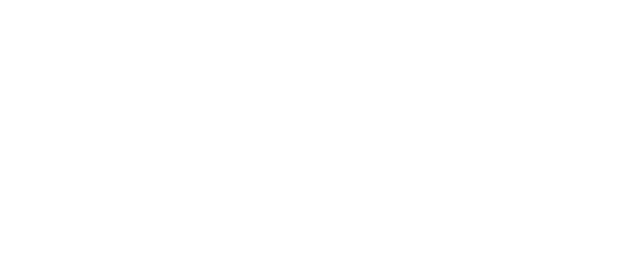
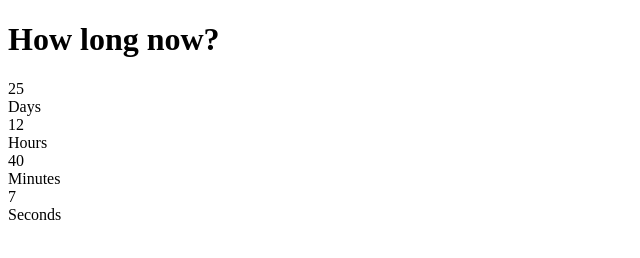
Before and after one commit to gkritchie/how-long-now, a plain HTML site: page index.html in a window 1280 px wide. Shown: the whole page, without its empty margins (0-640 px from the left). Drawn offline with Linux system fonts and the light colour scheme.

Commit message:
Added basic countdown timer

```diff
--- /dev/null
+++ b/app.js
@@ -0,0 +1,45 @@
+var jen = {
+    evName: "Jenna Arrives!!",
+    evDate: "2016-03-10T08:50:00+11:00",
+};
+
+function getTimeRemaining(eventTime) {
+    var t = Date.parse(eventTime) - Date.parse(new Date());
+    var secs = Math.floor((t / 1000) % 60);
+    var mins = Math.floor((t / 1000 / 60) % 60);
+    var hours = Math.floor((t / (1000 * 60 * 60)) % 24);
+    var days = Math.floor(t / (1000 * 60 * 60 * 24));
+
+    return {
+        "total": t,
+        "days": days,
+        "hours": hours,
+        "minutes": mins,
+        "seconds": secs
+    };
+}
+
+function initializeClock(id, eventTime) {
+    var clock = document.getElementById(id);
+
+    var daysSpan = clock.querySelector('.days');
+    var hoursSpan = clock.querySelector('.hours');
+    var minsSpan = clock.querySelector('.minutes');
+    var secsSpan = clock.querySelector('.seconds');
+
+    function updateClock() {
+        var t = getTimeRemaining(eventTime);
+
+        daysSpan.innerHTML = t.days;
+        hoursSpan.innerHTML = t.hours;
+        minsSpan.innerHTML = t.minutes;
+        secsSpan.innerHTML = t.seconds;
+
+        if (t.total <= 0) {
+            clearInterval(timeInterval);
+        }
+    }
+
+    updateClock();
+    var timeInterval = setInterval(updateClock, 1000);
+}
--- a/index.html
+++ b/index.html
@@ -4,8 +4,30 @@
     <title>How long now?</title>
 </head>
 <body>
-    <div id="data">
-
+    <h1>How long now?</h1>
+    <div id="clockdiv">
+        <div>
+            <span class="days"></span>
+            <div>Days</div>
+        </div>
+        <div>
+            <span class="hours"></span>
+            <div>Hours</div>
+        </div>
+        <div>
+            <span class="minutes"></span>
+            <div>Minutes</div>
+        </div>
+        <div>
+            <span class="seconds"></span>
+            <div>Seconds</div>
+        </div>
     </div>
+    <script src="./app.js"></script>
+    <script type="text/javascript">
+        document.addEventListener('DOMContentLoaded', function() {
+            initializeClock('clockdiv', jen.evDate);
+        });
+    </script>
 </body>
 </html>
```
Also changed, not shown: 1 other file.
